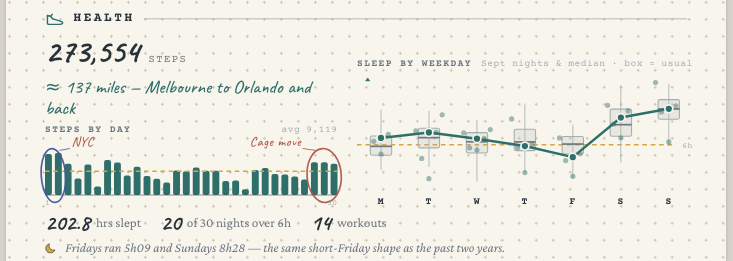
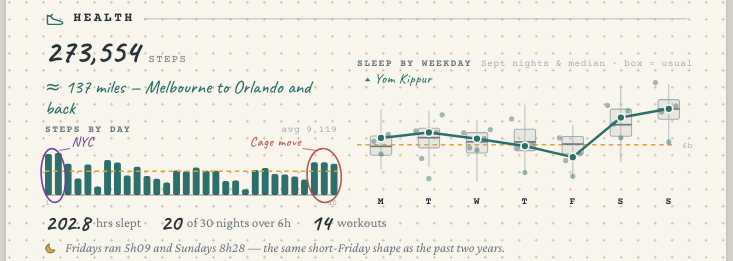
Before and after one commit to leokheyn/Journal-, a website: page roundups/2026-09.html in a window 1280 px wide. Shown: the part 409-670 px from the top of the page, 274-1007 px from the left. Drawn offline with nearby package versions, Linux system fonts and the light colour scheme.

Commit message:
Name the off-scale night, and ring NYC in purple
A night above the top of the sleep scale can now carry a label, so the
13h38 caret above Monday reads "Yom Kippur" rather than being an
unexplained mark.

NYC's ring and its text are purple. Not the plum already in the chip set:
measured against the clay of the Cage move ring it comes out deltaE 12.6
for normal vision, under the floor of 15, so the two rings would have been
hard to tell apart. --purple at #6B3FA0 measures 21.1 against the same
clay and passes every check.

Both label colours were being ignored until now. They were set with a
fill attribute, and `.chart text` is a CSS rule, which beats a
presentation attribute - so every label rendered in the default clay
whatever colour it asked for. They are set inline now.

Co-Authored-By: Claude Opus 5 <noreply@anthropic.com>
Claude-Session: https://claude.ai/code/session_014dAQmhj3jLMSdQngFZbsfe

```diff
--- a/roundups/2026-09.html
+++ b/roundups/2026-09.html
@@ -50,13 +50,19 @@ const DATA = {
         "from": 1,
         "to": 2,
         "label": "NYC",
-        "color": "var(--cat4)"
+        "color": "var(--purple)"
       },
       {
         "from": 28,
         "to": 30,
         "label": "Cage move",
         "color": "var(--clay)"
+      }
+    ],
+    "sleepNotes": [
+      {
+        "day": "Mon",
+        "label": "Yom Kippur"
       }
     ],
     "steps": 273554,
@@ -315,6 +321,7 @@ const DATA = {
        indistinguishable). Structural accents above are unchanged. */
     --cat1:#008F82; --cat2:#E0A72B; --cat3:#BE4A3C;
     --cat4:#44589E; --cat5:#6E8B2E; --cat6:#93407F;
+    --purple:#6B3FA0;       /* for annotations beside clay; validated apart */
   }
 
   body{ background:var(--desk); color:var(--chrome-ink);
@@ -667,7 +674,7 @@ const DATA = {
       ring += `<ellipse cx="${cx.toFixed(1)}" cy="${cy.toFixed(1)}" rx="${rx.toFixed(1)}"
           ry="${ry.toFixed(1)}" fill="none" stroke="${col}" stroke-width="1.1"
           transform="rotate(-4 ${cx.toFixed(1)} ${cy.toFixed(1)})" opacity=".95"/>
-        <text class="axm" x="${lx.toFixed(1)}" y="6.5" fill="${col}"
+        <text class="axm" x="${lx.toFixed(1)}" y="6.5" style="fill:${col}"
           text-anchor="${left ? "start" : "end"}">${esc(mk.label || "")}</text>
         <path d="M${tie.toFixed(1)} 8 Q ${(cx + (left ? rx * 0.4 : -rx * 0.4)).toFixed(1)} 9.5 ${(cx + (left ? rx * 0.55 : -rx * 0.55)).toFixed(1)} ${(cy - ry + 1).toFixed(1)}"
           fill="none" stroke="${col}" stroke-width=".7" opacity=".8"/>`;
@@ -699,7 +706,7 @@ const DATA = {
     const a = arr.slice().sort((x, y) => x - y), m = a.length >> 1;
     return a.length % 2 ? a[m] : (a[m - 1] + a[m]) / 2;
   }
-  function weekdayChart(days, base, w, h){
+  function weekdayChart(days, base, w, h, notes){
     const every = [];
     days.forEach(d => (d.values || []).forEach(v => every.push(v)));
     (base || []).forEach(b => { if (b.box) every.push(b.box.lo, b.box.hi); });
@@ -718,6 +725,7 @@ const DATA = {
     const JIT = [0, -0.34, 0.34, -0.62, 0.62, -0.17, 0.17];   // stable, not random
 
     let boxes = "", dots = "", labs = "", means = "";
+    const named = {};
     const meanPts = [];
     days.forEach((d, i) => {
       const cx = step * (i + 0.5);
@@ -740,6 +748,14 @@ const DATA = {
             L${x.toFixed(1)} ${(Y(hi) + 1).toFixed(1)} L${(x + 2.4).toFixed(1)} ${(Y(hi) + 4.4).toFixed(1)}Z"
             fill="var(--teal)" stroke="var(--paper)" stroke-width=".7"
             ><title>${esc(d.day)} this month: ${v} h — above the top of the scale</title></path>`;
+          const nt = (notes || []).filter(z => z && z.day === d.day)[0];
+          if (nt && !named[d.day]){
+            named[d.day] = true;
+            const toRight = x < w / 2;
+            dots += `<text class="axm" x="${(x + (toRight ? 4.5 : -4.5)).toFixed(1)}"
+              y="${(Y(hi) + 5.4).toFixed(1)}" text-anchor="${toRight ? "start" : "end"}"
+              style="fill:${nt.color || "var(--teal)"}">${esc(nt.label)}</text>`;
+          }
         } else {
           dots += `<circle cx="${x.toFixed(1)}" cy="${Y(v).toFixed(1)}" r="1.7" fill="var(--teal)"
             fill-opacity=".45"><title>${esc(d.day)} this month: ${v} h</title></circle>`;
@@ -918,7 +934,7 @@ const DATA = {
         </figure>
         <figure class="ch">
           <figcaption>Sleep by weekday<em>Sept nights &amp; median &middot; box = usual</em></figcaption>
-          ${weekdayChart(h.weekday || [], h.weekdayBase || [], 220, 88)}
+          ${weekdayChart(h.weekday || [], h.weekdayBase || [], 220, 88, h.sleepNotes)}
         </figure>
       </div>` : ""}
 
```
Also changed, not shown: .claude/skills/monthly-roundup/SKILL.md, .claude/skills/monthly-roundup/template.html, 1 other file.
